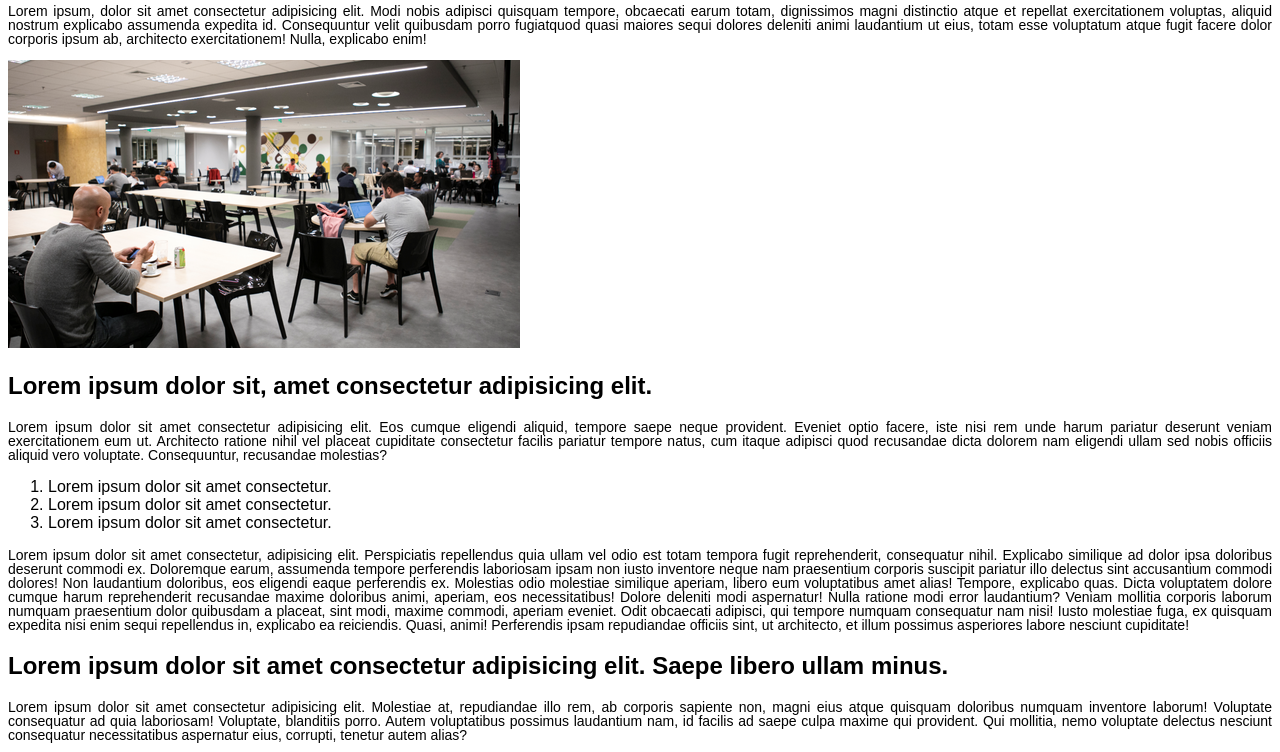
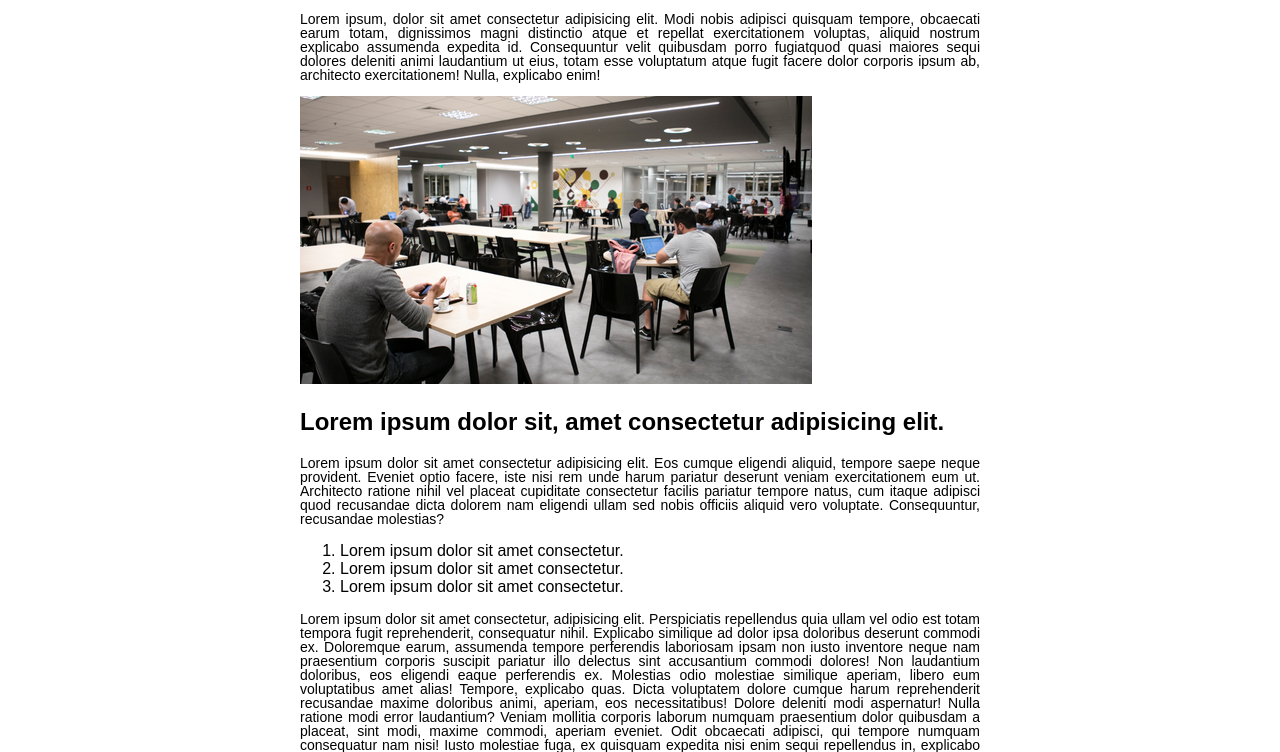
Before and after one commit to IngridAnjos1/dhNews, a plain HTML site: page index.html in a window 1280 px wide. Shown: the part 108-860 px from the top of the page. Drawn offline with Linux system fonts and the light colour scheme.

Commit message:
first commit

```diff
--- a/styless.css
+++ b/styless.css
@@ -1,5 +1,7 @@
 body{
     font-family:Arial;
+    margin:30px 300px 30px 300px;
+    display:block
 
 }
 
```
